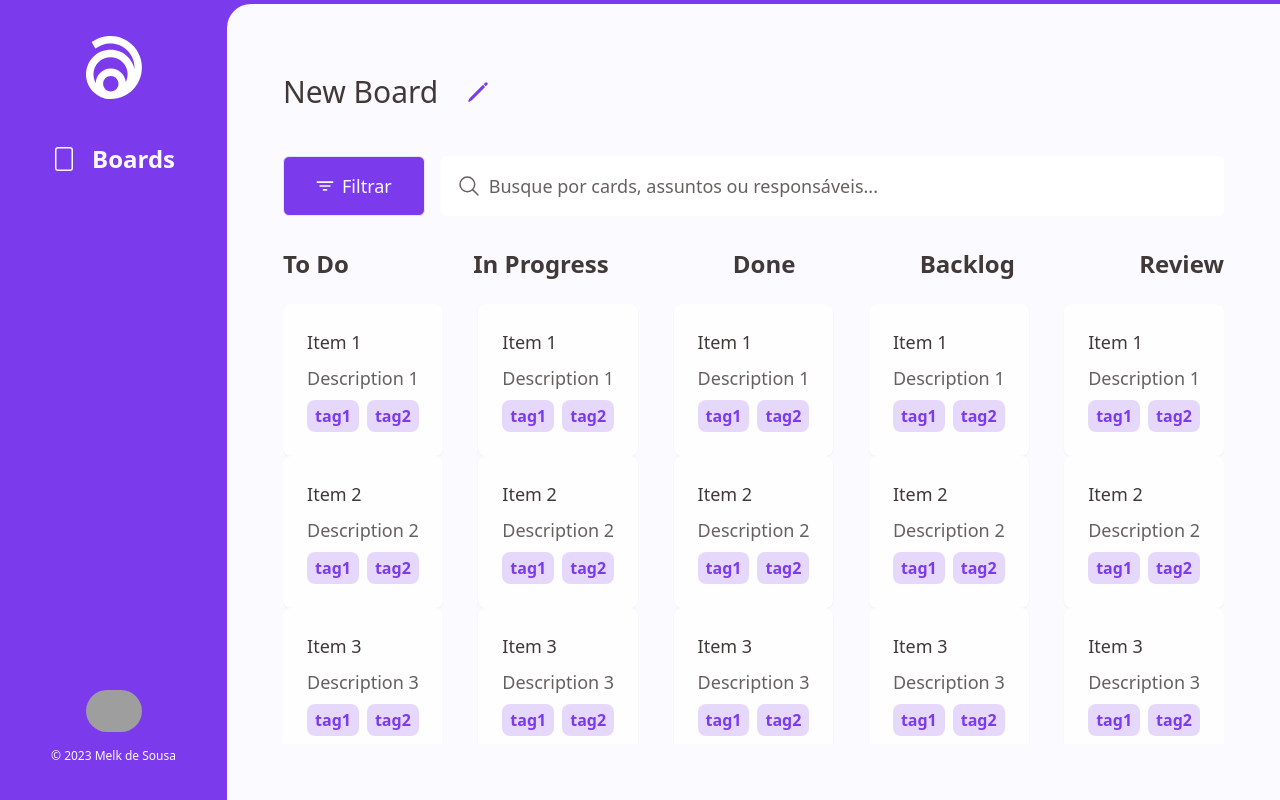
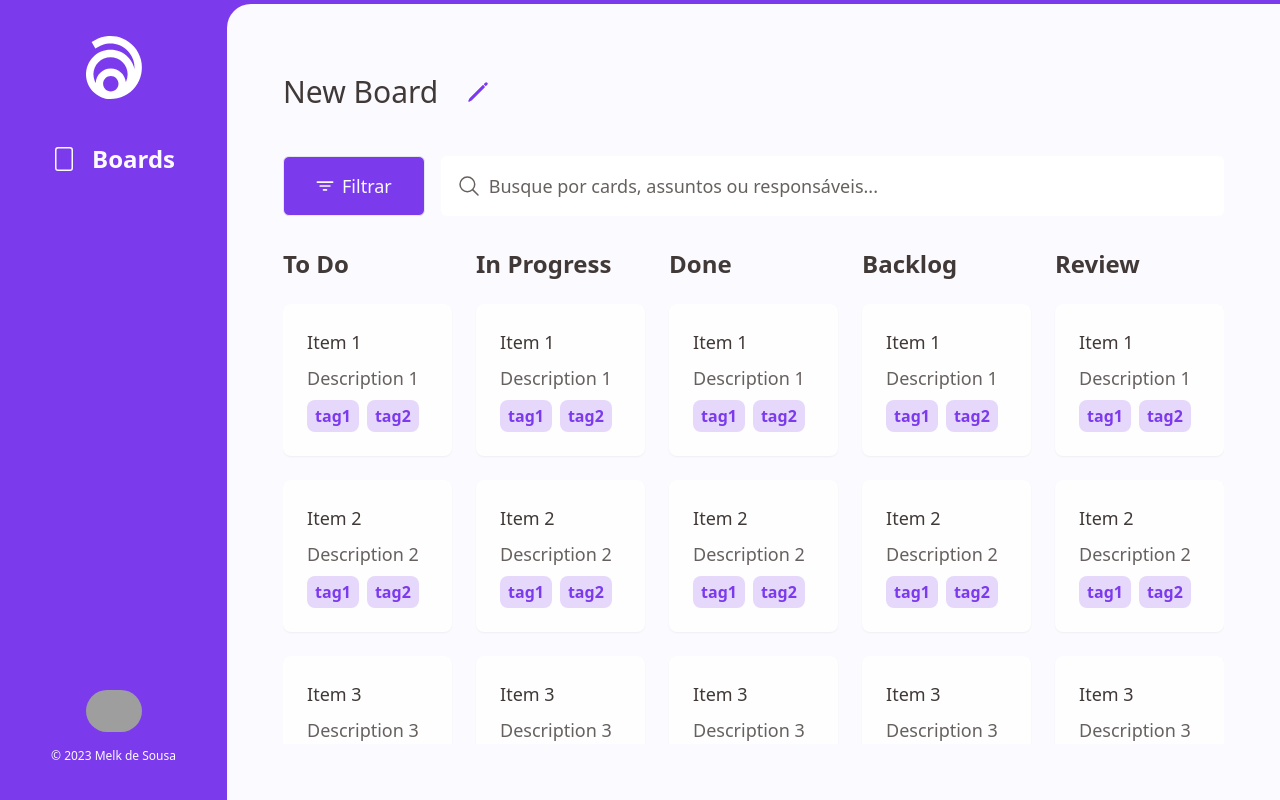
Before and after one commit to MelkdeSousa/kanma, a Next.js app: page /boards in a window 1280 px wide. Built offline with nearby package versions, Linux system fonts and the light colour scheme; grey boxes are pictures that could not be loaded.

Commit message:
:bug: fix align lanes with headers

```diff
--- a/src/pages/boards/index.tsx
+++ b/src/pages/boards/index.tsx
@@ -64,20 +64,23 @@ const BoardsPage = () => {
       </div>
 
       <div className='flex mt-8 gap-y-6 justify-between flex-1 flex-col overflow-y-auto'>
-        <div className='flex justify-between'>
+        <div className='flex gap-6'>
           {lanes.map((lane, index) => (
             <h2
               key={Math.random()}
-              className='text-black-500 text-2xl font-semibold'
+              className='text-black-500 text-2xl font-semibold w-full'
             >
               {lane.title}
             </h2>
           ))}
         </div>
 
-        <div className='flex flex-1 overflow-auto justify-between'>
+        <div className='flex flex-1 overflow-auto gap-6'>
           {lanes.map((lane, index) => (
-            <ul key={Math.random()} className='list-none flex flex-col'>
+            <ul
+              key={Math.random()}
+              className='list-none flex flex-col w-full gap-6'
+            >
               {lane.items.map((item, index) => (
                 <li key={Math.random()} className='list-none'>
                   <Card
```
Also changed, not shown: 1 other file (tests, documents, lock files or other folders).
